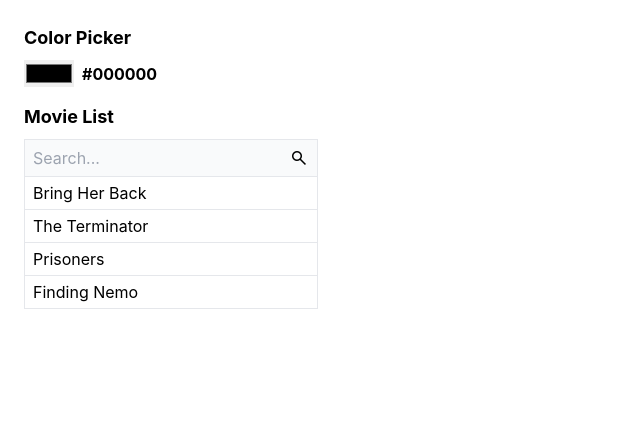
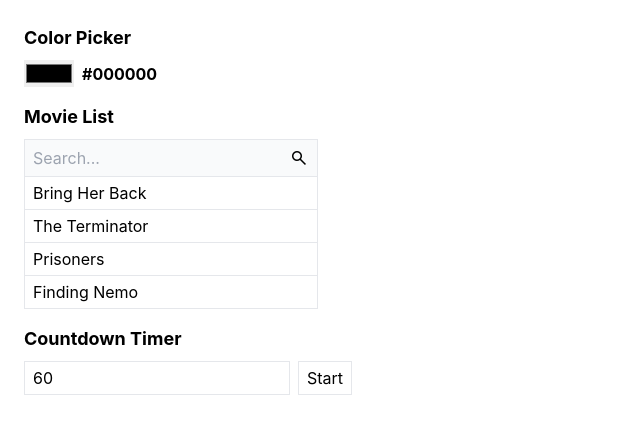
Before and after one commit to gillesdeblock/react-basics, a React (Create React App) app: page / in a window 1280 px wide. Shown: the top 434 px of the page, without its empty margins (0-640 px from the left). Built offline with nearby package versions, Linux system fonts and the light colour scheme.

Commit message:
feat: completed countdown timer exercise

```diff
--- a/src/App.js
+++ b/src/App.js
@@ -2,6 +2,7 @@ import { useState } from 'react';
 import ColorPicker from './color-picker/ColorPicker';
 import Exercise from './exercise/Exercise';
 import List from './list/List';
+import CountdownTimer from './countdown/CountdownTimer';
 
 function App() {
   const [color, setColor] = useState('#000000');
@@ -15,6 +16,9 @@ function App() {
         <Exercise title="Movie List">
           <List items={['Bring Her Back', 'The Terminator', 'Prisoners', 'Finding Nemo']}></List>
         </Exercise>
+        <Exercise title="Countdown Timer">
+          <CountdownTimer></CountdownTimer>
+        </Exercise>
       </div>
     </div>
   );
--- /dev/null
+++ b/src/countdown/CountdownTimer.js
@@ -0,0 +1,56 @@
+import { useEffect, useRef, useState } from "react";
+
+function CountdownTimer() {
+    const initialSeconds = useRef(60);
+    const intervalID = useRef(null);
+
+    const [seconds, setSeconds] = useState(initialSeconds.current);
+    const [isCountingDown, setIsCountingDown] = useState(false);
+
+    const start = () => setIsCountingDown(true);
+    const stop = () => setIsCountingDown(false);
+    const reset = () => setSeconds(initialSeconds.current);
+
+    const onInput = (e) => {
+        const { value } = e.target;
+        setSeconds(value);
+        initialSeconds.current = value;
+    };
+
+    useEffect(() => {
+        if (isCountingDown) {
+            intervalID.current = setInterval(() => setSeconds(s => s - 1), 1000);
+        }
+        return () => clearInterval(intervalID.current);
+    }, [isCountingDown])
+
+    useEffect(() => {
+        clearInterval(intervalID.current);
+    }, [seconds === 0]);
+
+    return (
+        <div className="flex flex-column self-start">
+            <div className="flex gap-2">
+                <input
+                    type="number"
+                    className="outline-none px-2 py-1 border bg-transparent"
+                    value={seconds}
+                    onInput={onInput}
+                    min={1}
+                    disabled={isCountingDown}
+                />
+                {
+                    !isCountingDown && <div className="flex gap-2">
+                        <button className="border px-2 py-1 hover:bg-gray-50 disabled:bg-gray-100" disabled={!(seconds > 0)} onClick={start}>Start</button>
+                        {
+                            (initialSeconds.current !== seconds) && <button className="border px-2 py-1 hover:bg-gray-50" onClick={reset}>Reset ({initialSeconds.current})</button>
+                        }
+                    </div>
+                }
+                {isCountingDown && <button className="border px-2 py-1 hover:bg-gray-50" onClick={stop}>Stop</button>}
+            </div>
+        </div>
+    )
+}
+
+export default CountdownTimer;
--- a/src/exercise/Exercise.js
+++ b/src/exercise/Exercise.js
@@ -1,7 +1,7 @@
 function Exercise({ children, title }) {
     return (
         <div className="flex flex-col gap-2">
-            {title && <h3 class="font-bold text-lg">{title}</h3>}
+            {title && <h3 className="font-bold text-lg">{title}</h3>}
             {children}
         </div>
     )
```
Also changed, not shown: 1 other file (tests, documents, lock files or other folders).
